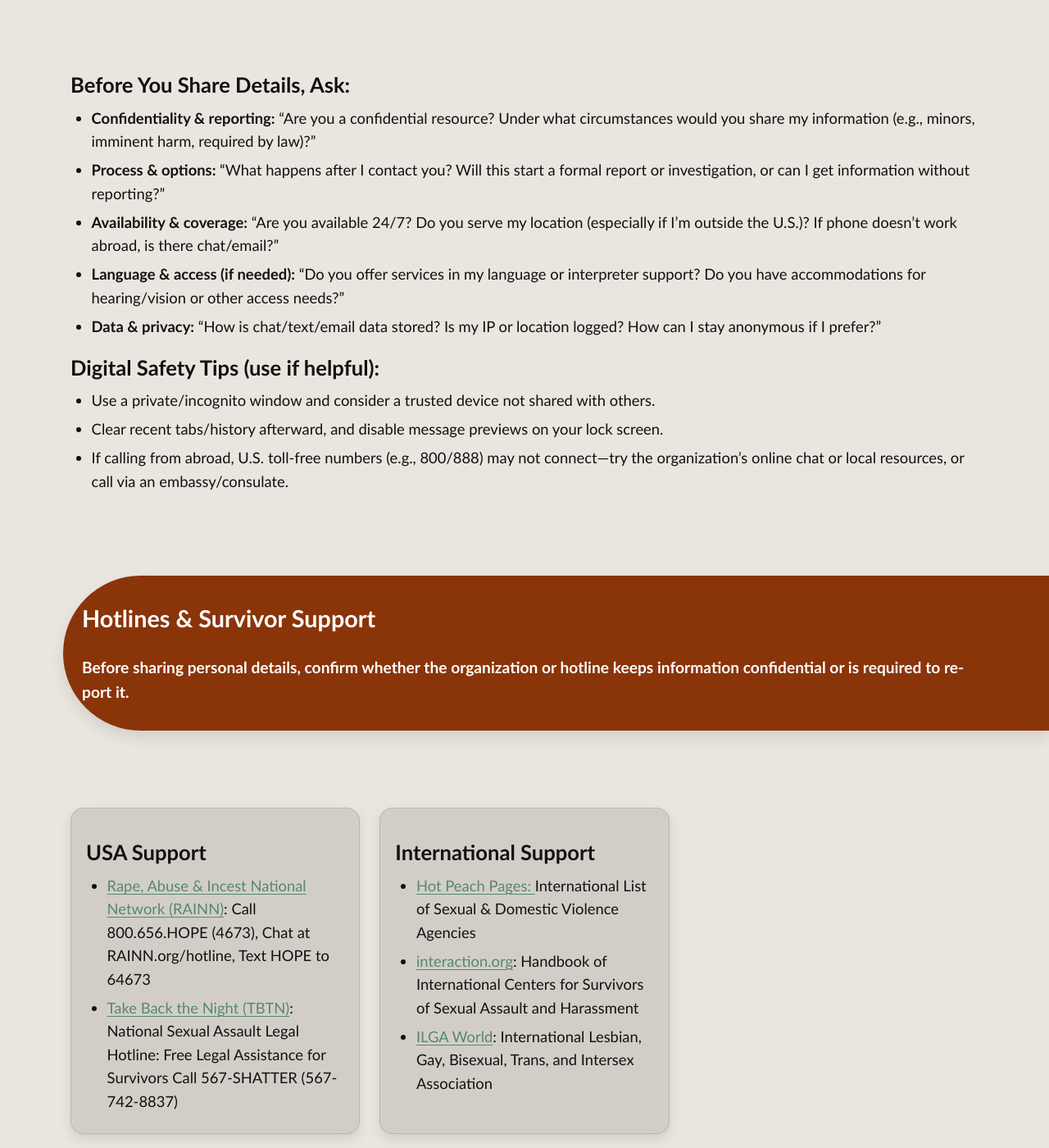
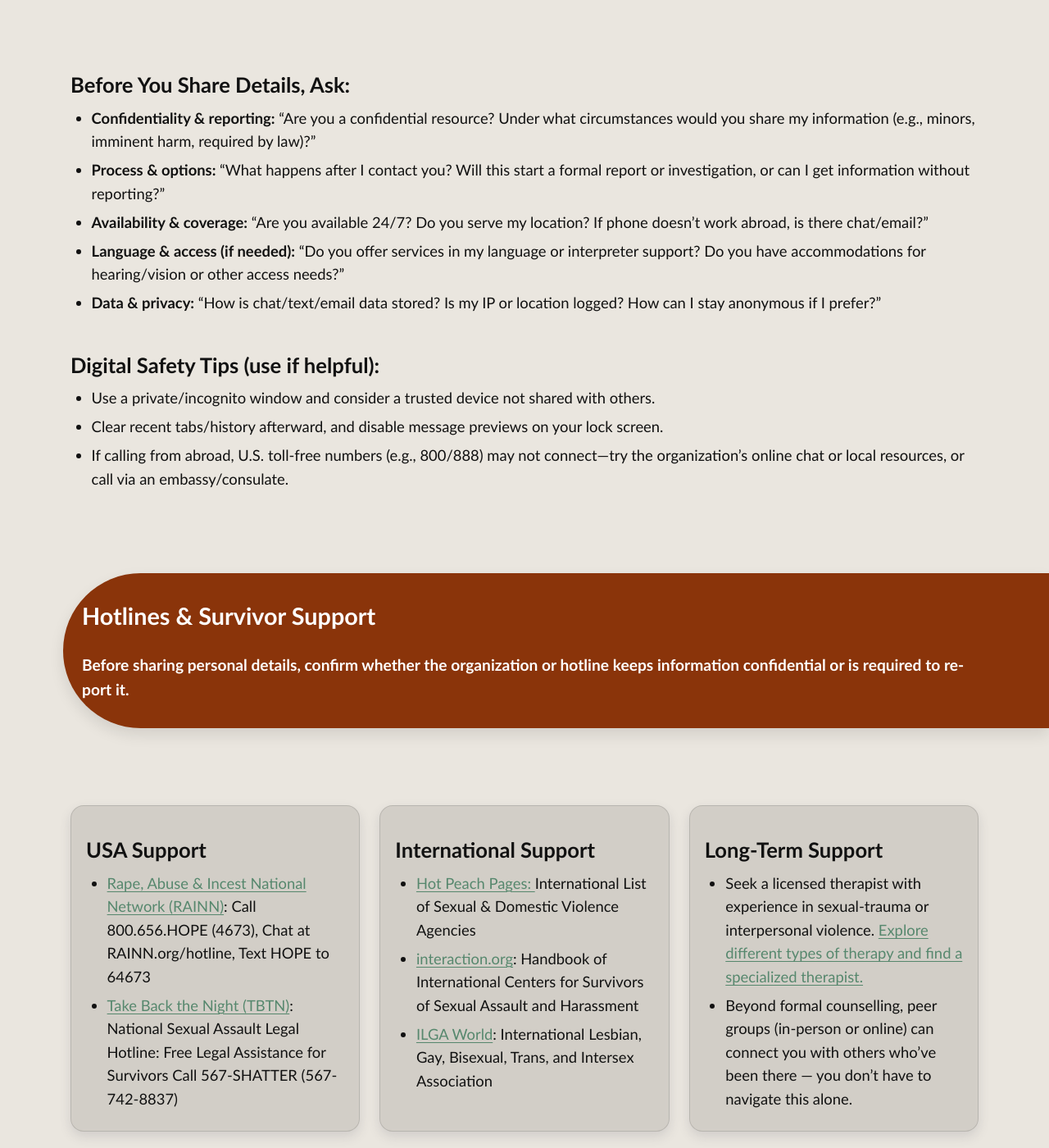
Before and after one commit to AnthroSafetyWarrior/GoldenTrowelProject, a Jekyll site: the page built from _pages/support.html, in a window 1280 px wide and 1400 px high, scrolled down 3766 px. Shown: the whole window at 82% size. Built offline with Jekyll 4.4.1, drawn with Linux system fonts in a browser that asks for light colours.

Commit message:
updating name

```diff
--- a/_pages/support.html
+++ b/_pages/support.html
@@ -155,11 +155,11 @@ hero_tint: .40                        # optional (0–1: higher = more maroon ov
     <ul>
       <li><strong>Confidentiality & reporting:</strong> “Are you a confidential resource? Under what circumstances would you share my information (e.g., minors, imminent harm, required by law)?”</li>
       <li><strong>Process & options:</strong> “What happens after I contact you? Will this start a formal report or investigation, or can I get information without reporting?”</li>
-      <li><strong>Availability & coverage:</strong> “Are you available 24/7? Do you serve my location (especially if I’m outside the U.S.)? If phone doesn’t work abroad, is there chat/email?”</li>
+      <li><strong>Availability & coverage:</strong> “Are you available 24/7? Do you serve my location? If phone doesn’t work abroad, is there chat/email?”</li>
       <li><strong>Language & access (if needed):</strong> “Do you offer services in my language or interpreter support? Do you have accommodations for hearing/vision or other access needs?”</li>
       <li><strong>Data & privacy:</strong> “How is chat/text/email data stored? Is my IP or location logged? How can I stay anonymous if I prefer?”</li>
     </ul>
-
+    <br>
     <h3><strong>Digital Safety Tips (use if helpful):</strong></h3>
     <ul>
       <li>Use a private/incognito window and consider a trusted device not shared with others.</li>
@@ -204,6 +204,14 @@ hero_tint: .40                        # optional (0–1: higher = more maroon ov
      rel="noopener noreferrer">ILGA World</a>: International Lesbian, Gay, Bisexual, Trans, and Intersex Association</li>
 </ul>
 </article>
+
+   <article class="card card--glass">
+      <h3><strong>Long-Term Support</strong></h3>
+<ul>
+<li>Seek a licensed therapist with experience in sexual-trauma or interpersonal violence. <a href="https://www.psychologytoday.com/us/types-of-therapy"  target="_blank" rel="noopener noreferrer">Explore different types of therapy and find a specialized therapist.</a></li>
+<li>Beyond formal counselling, peer groups (in-person or online) can connect you with others who’ve been there — you don’t have to navigate this alone.</li>
+</ul>
+</article>
 </div>
 </section>
 
```
